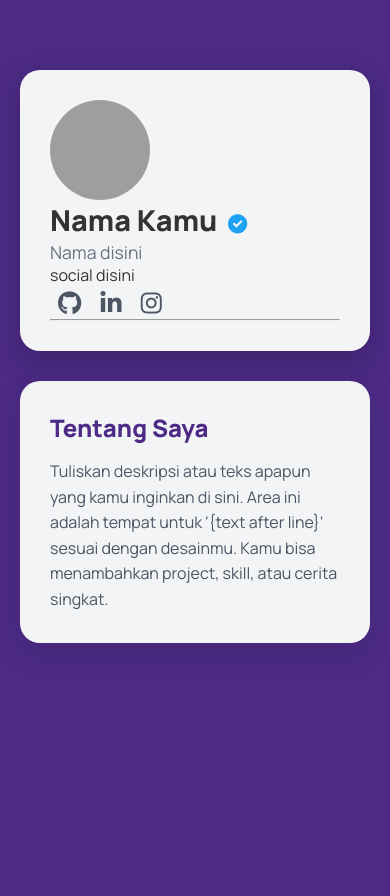
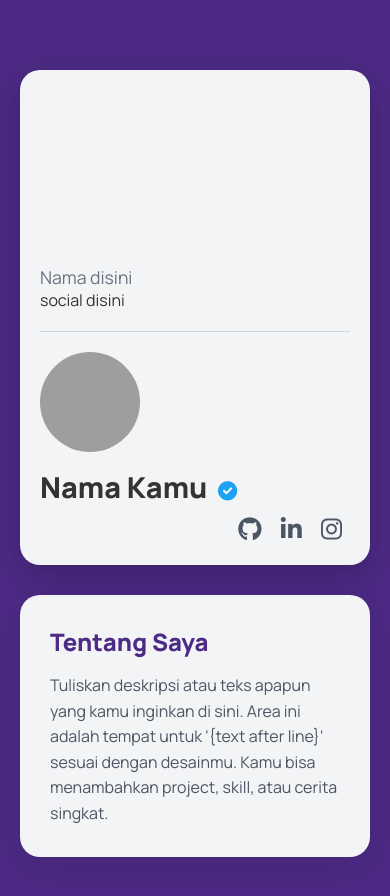
Before and after one commit to sotora-kyoshi/xDproject, a plain HTML site: page index.html in a window 390 px wide. Before the commit the page ends 844 px from the top, so only its background shows below. Drawn offline with Linux system fonts and the light colour scheme; grey boxes are pictures that could not be loaded.

Commit message:
Update style.css

```diff
--- a/css/style.css
+++ b/css/style.css
@@ -10,33 +10,44 @@
 
 body {
     font-family: 'Manrope', sans-serif;
-    background: #4C2A85; /* Warna ungu solid sesuai desain */
+    background: #4C2A85;
     color: #333;
-    padding: 70px 20px; /* Posisi kembali ke atas dengan padding */
+    padding: 70px 20px;
 }
 
 .container {
     max-width: 800px;
     width: 100%;
-    margin: 0 auto; /* Sentralisasi horizontal */
+    margin: 0 auto;
 }
 
-/* Gaya Kartu Profil Utama */
+/* Kartu Profil Utama */
 .profile-header {
-    background-color: #F3F4F6; /* Warna abu-abu terang */
+    background-color: #F3F4F6;
     border-radius: 20px;
-    padding: 30px;
     box-shadow: 0 10px 30px rgba(0, 0, 0, 0.2);
     margin-bottom: 30px;
+    padding: 30px;
 }
 
-/* Gaya Umum (dipakai di kedua versi) */
+/* Banner */
+.banner {
+    height: 150px;
+    background-image: url('../assets/images/banner.png');
+    background-size: cover;
+    background-position: center;
+    border-radius: 10px;
+    margin-bottom: 25px;
+    display: none; /* Sembunyikan banner sesuai desain terakhir, hapus baris ini jika ingin menampilkannya */
+}
+
+/* Gaya Umum */
 .profile-picture {
     width: 100px;
     height: 100px;
     border-radius: 50%;
     overflow: hidden;
-    flex-shrink: 0; /* Mencegah gambar menyusut */
+    flex-shrink: 0;
 }
 
 .profile-picture img {
@@ -52,7 +63,7 @@ body {
 
 .subtitle {
     font-size: 1.1rem;
-    color: #6B7280; /* Warna abu-abu untuk subtitle */
+    color: #6B7280;
 }
 
 .verified-badge {
@@ -73,78 +84,67 @@ body {
     color: #4C2A85;
 }
 
-/* ================================================= */
-/* ATURAN TAMPILAN: MOBILE-FIRST                     */
-/* Secara default, kita tampilkan versi mobile.      */
-/* ================================================= */
+/* ======================================================== */
+/* ATURAN TAMPILAN DESKTOP (DEFAULT)                        */
+/* ======================================================== */
 
-.desktop-view {
-    display: none; /* Sembunyikan versi desktop di layar kecil */
+.profile-header {
+    display: flex;
+    flex-wrap: wrap;
+    align-items: center;
 }
 
-.mobile-view {
-    display: flex;
-    flex-direction: column;
-    align-items: center;
-    text-align: center;
+.mobile-separator,
+.social-text {
+    display: none;
 }
 
-.mobile-view .mobile-top-info {
-    width: 100%;
-    display: flex;
-    justify-content: space-between; /* Nama kiri, sosial kanan */
-    align-items: center;
-    padding: 0 10px;
+.profile-header .profile-picture {
+    margin-right: 25px;
 }
 
-.mobile-view .social-text {
-    font-size: 1rem;
-    color: #6B7280;
+.profile-header .main-name {
+    margin-bottom: 5px;
 }
 
-.mobile-view .separator {
-    width: 100%;
-    border: none;
-    border-top: 1px solid #D1D5DB;
-    margin: 20px 0;
-}
-
-.mobile-view .profile-picture {
-    margin-bottom: 15px;
-}
-
-.mobile-view .main-name {
-    margin-bottom: 15px;
+.profile-header .social-icons {
+    margin-left: auto;
 }
 
 
-/* ================================================= */
-/* ATURAN TAMPILAN: DESKTOP                          */
-/* Jika layar 768px atau lebih besar, balik aturannya.*/
-/* ================================================= */
+/* ======================================================== */
+/* ATURAN TAMPILAN MOBILE                                   */
+/* ======================================================== */
 
-@media (min-width: 768px) {
-    .desktop-view {
+@media (max-width: 768px) {
+    .profile-header {
         display: flex;
-        align-items: center;
+        flex-direction: column;
+        align-items: flex-start; /* DIGANTI: Rata kiri */
+        text-align: left;        /* DIGANTI: Teks rata kiri */
     }
 
-    .desktop-view .profile-info {
-        margin-left: 25px; /* Jarak antara foto dan teks nama */
+    /* Mengatur ulang urutan elemen untuk mobile */
+    .subtitle { order: 1; }
+    .social-text { order: 2; display: block; }
+    .mobile-separator { order: 3; display: block; width: 100%; border: none; border-top: 1px solid #D1D5DB; margin: 20px 0; }
+    .profile-picture { order: 4; margin-right: 0; margin-bottom: 15px; }
+    .main-name { order: 5; margin-bottom: 15px; }
+    .social-icons { order: 6; margin-left: 0; }
+
+    /* Atur tampilan khusus mobile */
+    .profile-header {
+        padding: 20px;
     }
 
-    .desktop-view .social-icons {
-        margin-left: auto; /* Mendorong ikon sosial ke paling kanan */
-    }
-
-    .desktop-view .main-name {
-        margin-bottom: 5px;
-    }
-
-    .mobile-view {
-        display: none; /* Sembunyikan versi mobile */
+    /* Pindah ke kiri atas, bukan menyebar */
+    .profile-header > div:first-of-type {
+        display: block; /* Bukan flex lagi */
+        width: 100%;
+        padding: 0;
     }
 }
+
 
 /* Kartu "Tentang Saya" */
 .about-me {
```
